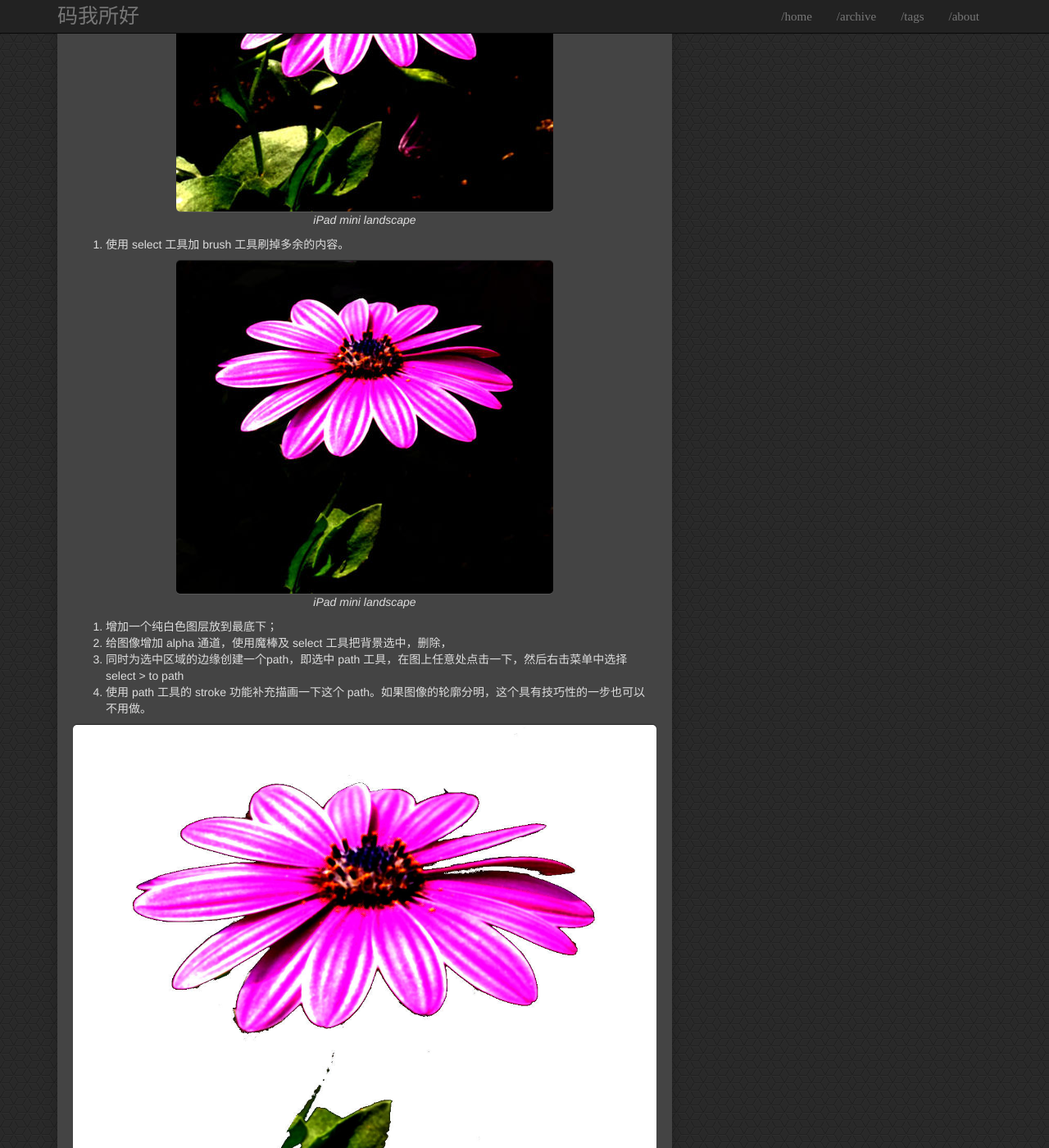
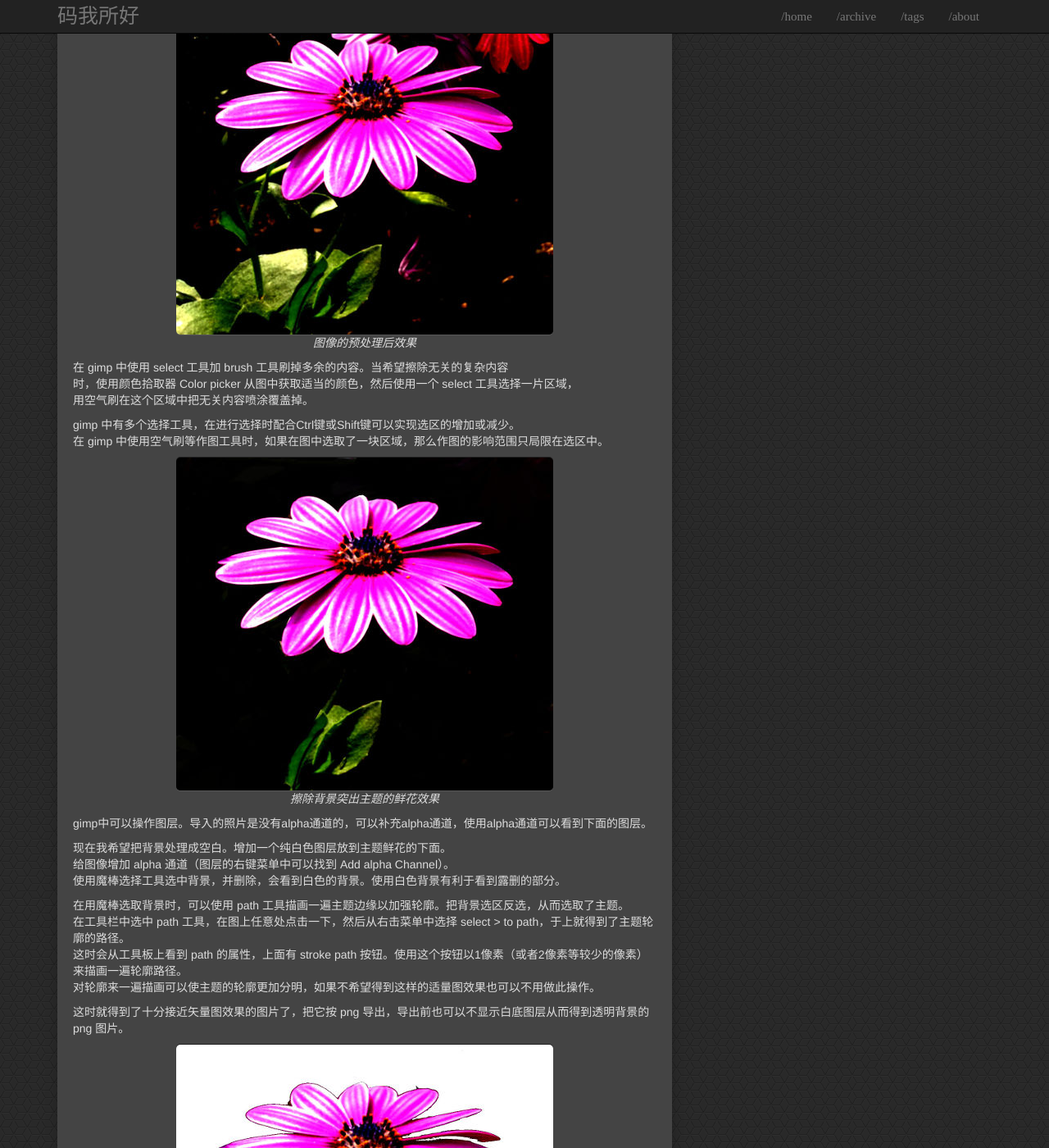
Before and after one commit to zighouse/blog, a Jekyll site: the page built from docs/_posts/2017-08-12-gimp-with-inkscape-create-svg.md, in a window 1280 px wide and 1400 px high, scrolled down 1127 px. Shown: the whole window at 82% size. Built offline with Jekyll 4.4.1, drawn with Linux system fonts in a browser that asks for light colours; some of the changed text lies outside the part shown.

Commit message:
改善内容

```diff
--- a/docs/_posts/2017-08-12-gimp-with-inkscape-create-svg.md
+++ b/docs/_posts/2017-08-12-gimp-with-inkscape-create-svg.md
@@ -12,45 +12,71 @@ tags: gimp inkscape 图像处理
 在 linux 中可以结合使用 gimp 和 inkscape 来实现
 从一幅图片中创作出一幅矢量图。
 
-基本思路是
- * 先将图片进行降噪、滤波、平滑、边缘增强等处理，使得
- * 希望提取矢量图的关键部位尽量变得简洁明快，以接近矢量图的特征。
- * 然后把图片按色彩进行分割，使得只需要几种色彩或者几个灰度级来表现图片。
- * 接下来开始细致地整理边缘和轮廓，使得内容的线条特征突出。
- * 最后做成矢量图，并进行局部调整。
+一个可行的思路是
+ 1. 在gimp中将图片进行降噪、滤波、平滑、边缘增强等处理，使得图片的轮廓鲜明，对比强烈。
+ 2. 调节、压缩色彩的数量，弱化背景突出主题，使图片接近矢量图的线条流畅、色彩明快的特点。
+ 3. 跟踪、整理轮廓，去掉背景，使之非常接近矢量图。这一步非常关键，常常需要耐心并运用一些技巧进行大量细致的工作。
+ 4. 在inkscape中跟踪bitmap做成矢量图，可以适当地进行局部调整。
 
 需要用到的 gimp 的关键技巧有 select 和 path ，
 而需要用到的 inkscape 的关键技巧有 trace bitmap 。
+下面我通过把之前在手机中拍得的一幅鲜花照片中取出一朵花做成矢量图来简单说明。
 
-1. 从图片中裁出感兴趣的区域。
+使用 gimp 打开照片，从中用矩形选框选中感兴趣的区域，使用 Image > Crop to
+selection ，然后 File > Export as 保存成另一幅图片，将以此图为基础来制作一幅鲜花的矢量图，真实图片如下：
 
-![svg-demo1]({{ site.baseurl | prepend:site.url}}/images/svg1-s.jpg){: .center-image }*iPad mini landscape*
+![svg-demo1]({{ site.baseurl | prepend:site.url}}/images/svg1-s.jpg){: .center-image }*从照片中裁取一朵鲜花*
 
-2. 经 Gaussian Blur、Despeckle、Sharpen后，使用 Color Levels 调节成色彩分明、主题明确的图像。
+在 gimp 中全选图片内容，进行一遍 Gaussian Blur、Despeckle、Sharpen。具体地，
+Filters > Blur > Gaussian blur, Filters > Enhance > Despeckle, Filters >
+Enhance > Sharpen 。
 
-![svg-demo2]({{ site.baseurl | prepend:site.url}}/images/svg2-s.jpg){: .center-image }*iPad mini landscape*
+接下来，使用 Color Levels 调节成色彩分明、主题明确的图像。Colors > Levels ，在
+弹出来的对话框中调节input levels的区间，可能需要多次类似操作，做成比较满意的效
+果。
 
-3. 使用 select 工具加 brush 工具刷掉多余的内容。
+![svg-demo2]({{ site.baseurl | prepend:site.url}}/images/svg2-s.jpg){: .center-image }*图像的预处理后效果*
 
-![svg-demo3]({{ site.baseurl | prepend:site.url}}/images/svg3-s.jpg){: .center-image }*iPad mini landscape*
+在 gimp 中使用 select 工具加 brush 工具刷掉多余的内容。当希望擦除无关的复杂内容
+时，使用颜色拾取器 Color picker 从图中获取适当的颜色，然后使用一个 select 工具选择一片区域，
+用空气刷在这个区域中把无关内容喷涂覆盖掉。
 
-4. 增加一个纯白色图层放到最底下；
-5. 给图像增加 alpha 通道，使用魔棒及 select 工具把背景选中，删除，
-6. 同时为选中区域的边缘创建一个path，即选中 path 工具，在图上任意处点击一下，然后右击菜单中选择 select > to path
-7. 使用 path 工具的 stroke 功能补充描画一下这个 path。如果图像的轮廓分明，这个具有技巧性的一步也可以不用做。
+gimp 中有多个选择工具，在进行选择时配合Ctrl键或Shift键可以实现选区的增加或减少。
+在 gimp 中使用空气刷等作图工具时，如果在图中选取了一块区域，那么作图的影响范围只局限在选区中。
 
-![svg-demo4]({{ site.baseurl | prepend:site.url}}/images/svg4-s.jpg){: .center-image }*iPad mini landscape*
+![svg-demo3]({{ site.baseurl | prepend:site.url}}/images/svg3-s.jpg){: .center-image }*擦除背景突出主题的鲜花效果*
 
-8. 导出图片。
-9. 使用 inkscape 导入图片。
-10. 全选图片，使用 trace bitmap 工具，得到一个矢量图。
-11. 选择得到的矢量图，并把它拖开就能看到它底下的原图，这时选中这个原图。
-12. 使用 Ctrl-z 使得被拖开的矢量图回到原位置，然后按下 delete 键，删除原图，于是只剩下了矢量图。
+gimp中可以操作图层。导入的照片是没有alpha通道的，可以补充alpha通道，使用alpha通道可以看到下面的图层。
 
-![svg-demo5]({{ site.baseurl | prepend:site.url}}/images/svg-s.png){: .center-image }*iPad mini landscape*
+现在我希望把背景处理成空白。增加一个纯白色图层放到主题鲜花的下面。
+给图像增加 alpha 通道（图层的右键菜单中可以找到 Add alpha Channel）。
+使用魔棒选择工具选中背景，并删除，会看到白色的背景。使用白色背景有利于看到露删的部分。
 
-如果没有获得原图的色彩，而只抽取了轮廓，那么底下的原图也可以不用删除，这样就能得到原图的色彩了。
+在用魔棒选取背景时，可以使用 path 工具描画一遍主题边缘以加强轮廓。把背景选区反选，从而选取了主题。
+在工具栏中选中 path 工具，在图上任意处点击一下，然后从右击菜单中选择 select > to path，于上就得到了主题轮廓的路径。
+这时会从工具板上看到 path 的属性，上面有 stroke path 按钮。使用这个按钮以1像素（或者2像素等较少的像素）来描画一遍轮廓路径。
+对轮廓来一遍描画可以使主题的轮廓更加分明，如果不希望得到这样的适量图效果也可以不用做此操作。
+
+这时就得到了十分接近矢量图效果的图片了，把它按 png 导出，导出前也可以不显示白底图层从而得到透明背景的 png 图片。
+
+![svg-demo4]({{ site.baseurl | prepend:site.url}}/images/svg4-s.jpg){: .center-image }*接近矢量图的图片效果*
+
+使用 inkscape 导入图片，在导入图片的对话框中注意选中 antialias 。
+
+在 inkscape 中全选图片，使用 trace bitmap 工具，得到一个矢量图。
+trace bitmap 会有多种参数可以选择，分别得到不同的效果。可以从预览框中看到效果。
+获得一个矢量图后，选择得到的矢量图，并把它拖开就能看到它底下的原图。
+可以删除这个底图。删除方法是点击它，然后使用 Ctrl-z 让移动后的矢量图恢复原位，
+再按下 delete 键。虽然这个底图位于矢量图下方，但仍然是被选中的对象，所以这个
+delete 键删除的是选择的底图。
+
+这是按 8 个颜色 trace bitmap 获得的矢量图的效果：
+![svg-demo5]({{ site.baseurl | prepend:site.url}}/images/svg-s.png){: .center-image }*8色彩鲜花矢量图效果*
+
+如果在做 trace bitmap 时没有获得原图的色彩，而只抽取了轮廓，那么底下的原图也可以不用删除，这样就能得到原图的色彩了。
 
 可以在 inkscape 中使用原图进行多次不同的 trace bitmap，从而得到不同的内容，这些内容可以叠加在一起形成更接近原图特征的矢量图。
 
-![svg-demo6]({{ site.baseurl | prepend:site.url}}/images/svg2-s.png){: .center-image }*iPad mini landscape*
+下面是使用两次 trace bitmap 得到的效果，一次是提取轮廓，另一次是提取中心的花蕊，然后删除底图。
+
+![svg-demo6]({{ site.baseurl | prepend:site.url}}/images/svg2-s.png){: .center-image }*鲜花的线条矢量图效果*
```
Also changed, not shown: docs/images/svg4-s.jpg.
